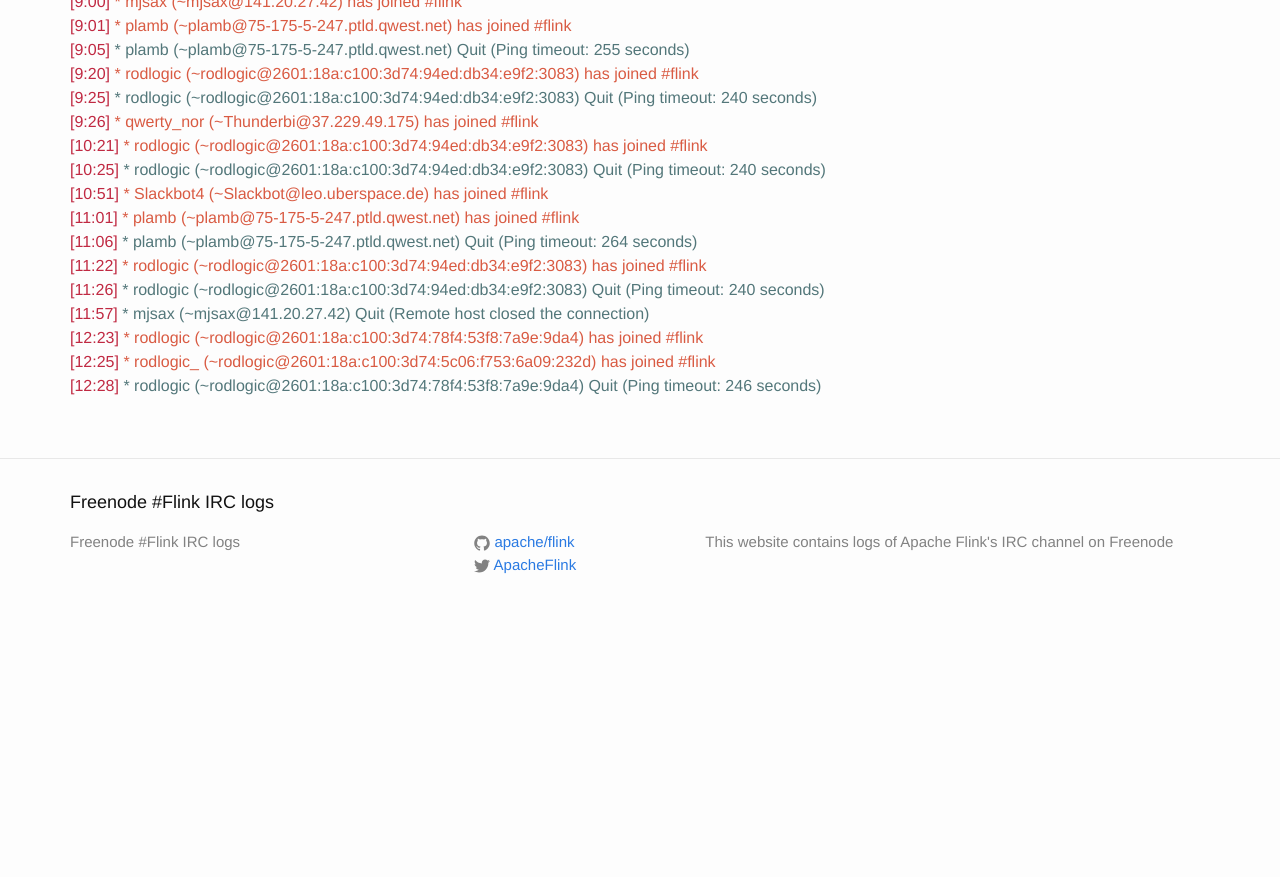
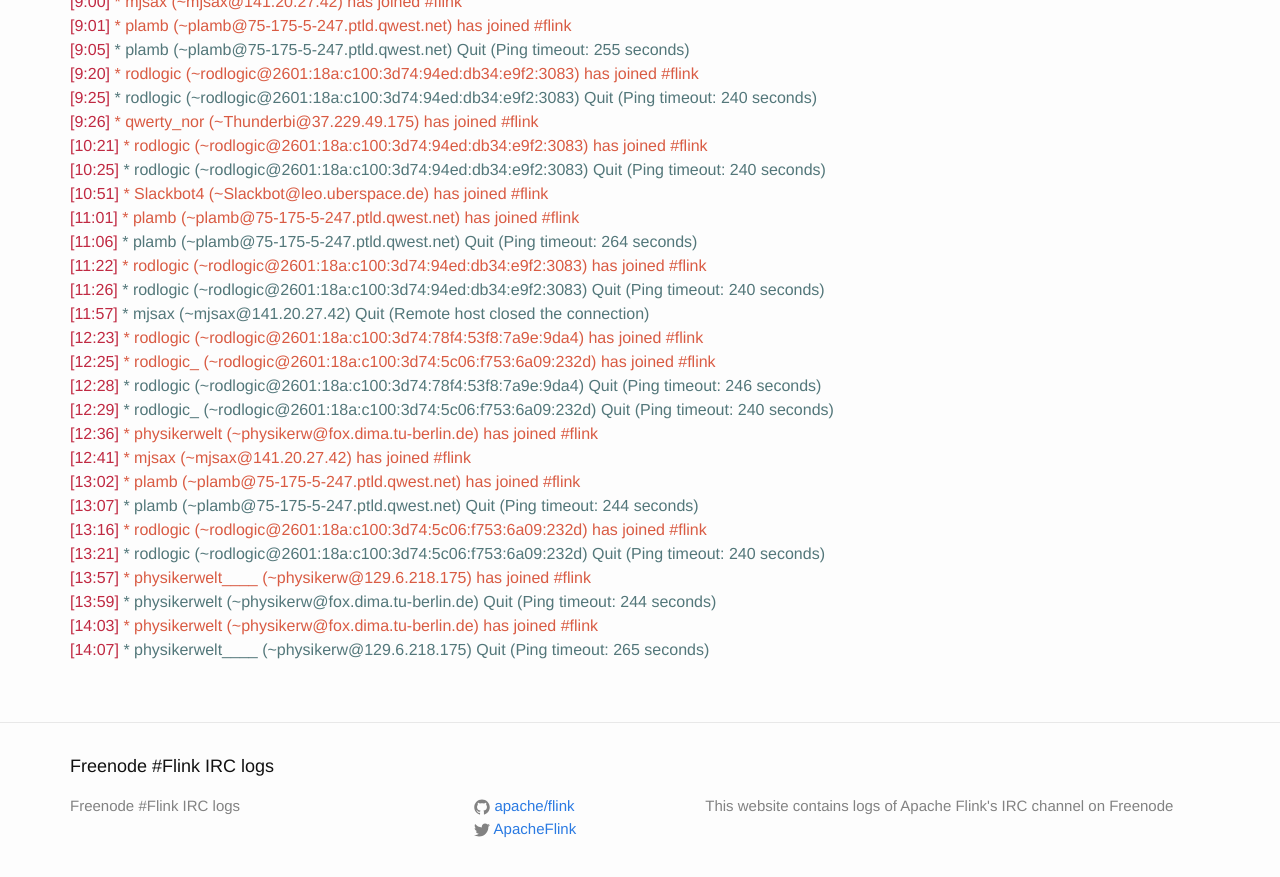
Before and after one commit to flink-irc-logs/flink-irc-logs.github.io, a Jekyll site: the page built from _posts/2015-10-26-logs.markdown, in a window 1280 px wide and 900 px high, scrolled down 714 px. Shown: the top 877 px of the window. Built offline with Jekyll 4.4.1, drawn with Linux system fonts in a browser that asks for light colours; before the commit the page ends 1350 px from its top, so only the background shows below that.

Commit message:
Update of the logs on Mon Oct 26 14:29:19 CET 2015

```diff
--- a/_posts/2015-10-26-logs.markdown
+++ b/_posts/2015-10-26-logs.markdown
@@ -42,3 +42,14 @@
 <span class="irc-date">[12:23]</span> <span class="irc-green">* rodlogic (~rodlogic@2601:18a:c100:3d74:78f4:53f8:7a9e:9da4) has joined #flink</span><br />
 <span class="irc-date">[12:25]</span> <span class="irc-green">* rodlogic_ (~rodlogic@2601:18a:c100:3d74:5c06:f753:6a09:232d) has joined #flink</span><br />
 <span class="irc-date">[12:28]</span> <span class="irc-navy">* rodlogic (~rodlogic@2601:18a:c100:3d74:78f4:53f8:7a9e:9da4) Quit (Ping timeout: 246 seconds)</span><br />
+<span class="irc-date">[12:29]</span> <span class="irc-navy">* rodlogic_ (~rodlogic@2601:18a:c100:3d74:5c06:f753:6a09:232d) Quit (Ping timeout: 240 seconds)</span><br />
+<span class="irc-date">[12:36]</span> <span class="irc-green">* physikerwelt (~physikerw@fox.dima.tu-berlin.de) has joined #flink</span><br />
+<span class="irc-date">[12:41]</span> <span class="irc-green">* mjsax (~mjsax@141.20.27.42) has joined #flink</span><br />
+<span class="irc-date">[13:02]</span> <span class="irc-green">* plamb (~plamb@75-175-5-247.ptld.qwest.net) has joined #flink</span><br />
+<span class="irc-date">[13:07]</span> <span class="irc-navy">* plamb (~plamb@75-175-5-247.ptld.qwest.net) Quit (Ping timeout: 244 seconds)</span><br />
+<span class="irc-date">[13:16]</span> <span class="irc-green">* rodlogic (~rodlogic@2601:18a:c100:3d74:5c06:f753:6a09:232d) has joined #flink</span><br />
+<span class="irc-date">[13:21]</span> <span class="irc-navy">* rodlogic (~rodlogic@2601:18a:c100:3d74:5c06:f753:6a09:232d) Quit (Ping timeout: 240 seconds)</span><br />
+<span class="irc-date">[13:57]</span> <span class="irc-green">* physikerwelt____ (~physikerw@129.6.218.175) has joined #flink</span><br />
+<span class="irc-date">[13:59]</span> <span class="irc-navy">* physikerwelt (~physikerw@fox.dima.tu-berlin.de) Quit (Ping timeout: 244 seconds)</span><br />
+<span class="irc-date">[14:03]</span> <span class="irc-green">* physikerwelt (~physikerw@fox.dima.tu-berlin.de) has joined #flink</span><br />
+<span class="irc-date">[14:07]</span> <span class="irc-navy">* physikerwelt____ (~physikerw@129.6.218.175) Quit (Ping timeout: 265 seconds)</span><br />
```
